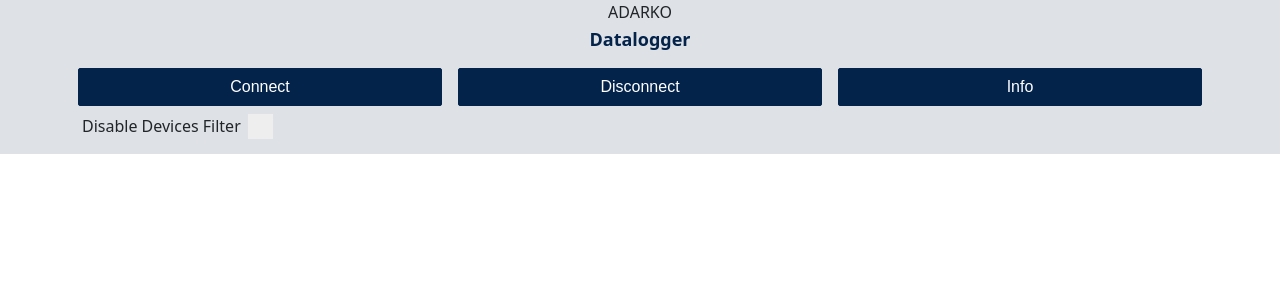
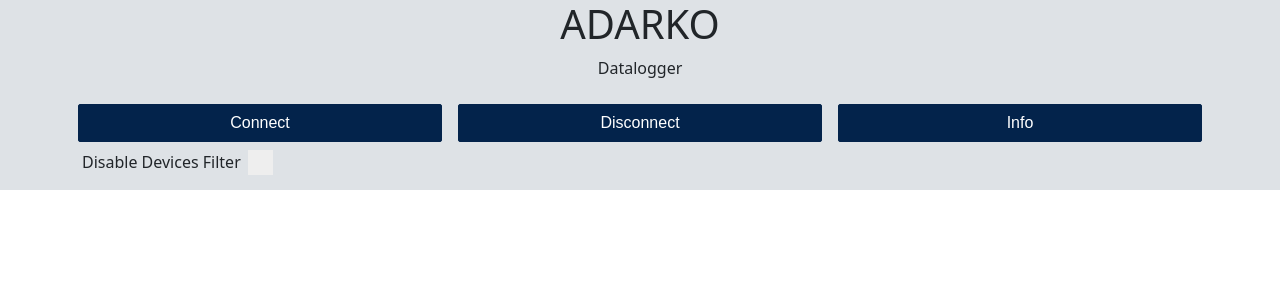
Before and after one commit to adarko-io/blewebapp, a React (Create React App) app: page /DT in a window 1280 px wide. Shown: the top 300 px of the page. Built offline with nearby package versions, Linux system fonts and the light colour scheme.

Commit message:
remove logo

```diff
--- a/src/components/Header.js
+++ b/src/components/Header.js
@@ -191,10 +191,10 @@
             <div className="container ">
                 <div className="row">
                     <div className="col-12">
-                        ADARKO
+                        <h1>ADARKO</h1>
                     </div>
                 </div>
-                <div className="textTitle">
+                <div className="textitle">
                     Datalogger
                 </div>
                 <div className="row mt-3">
```
